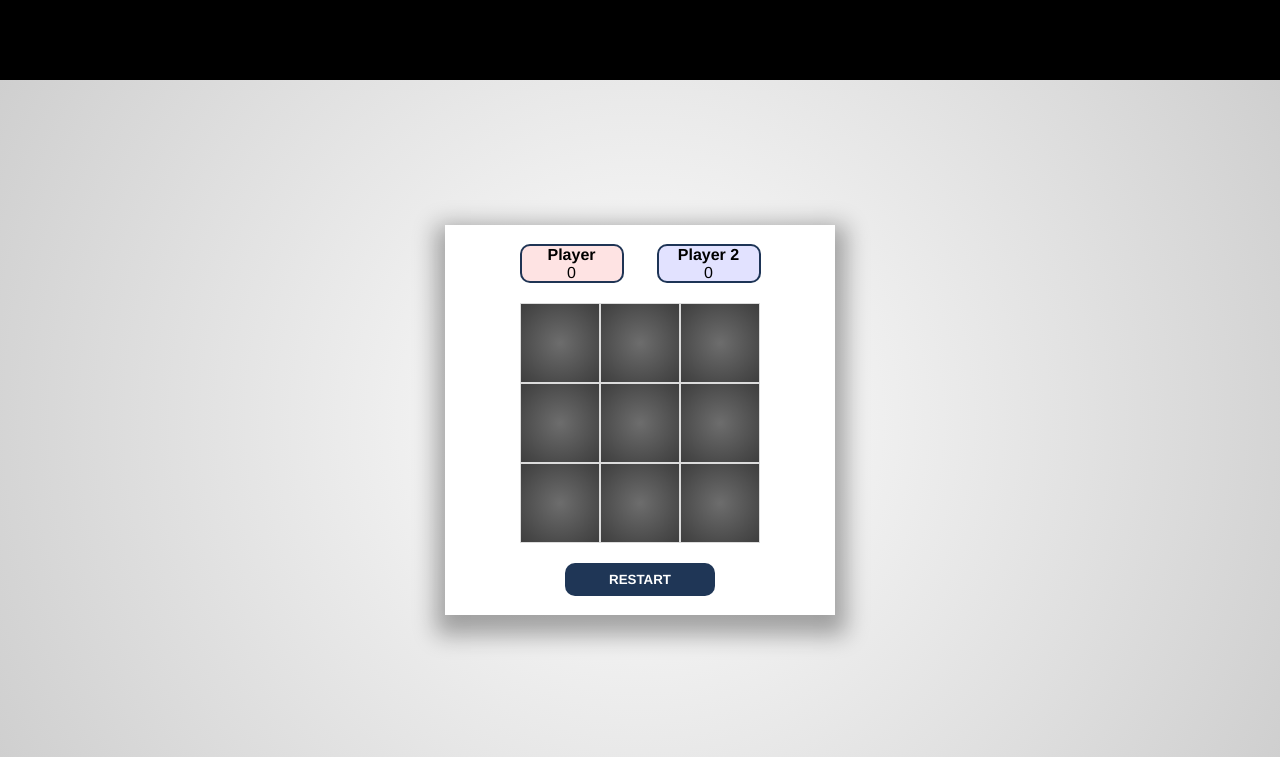
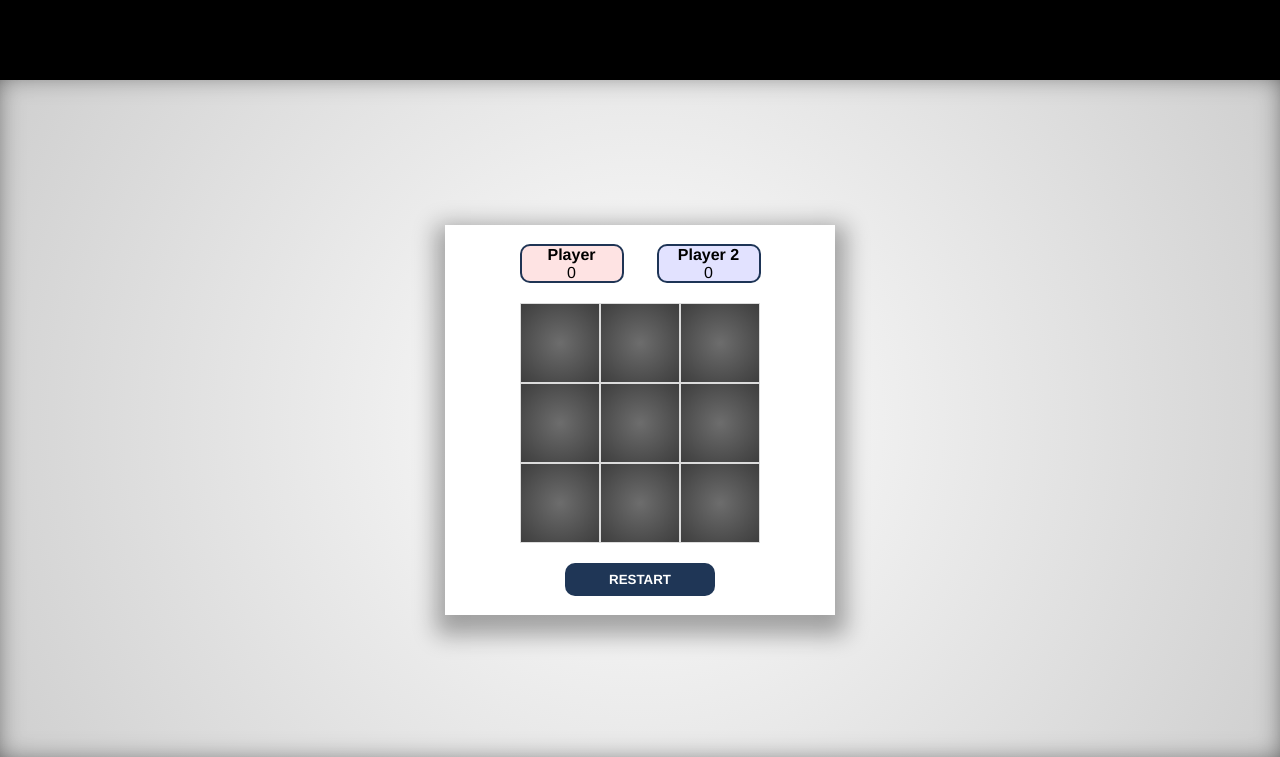
Before and after one commit to endaulster/tic-tac-toe, a plain HTML site: page index.html in a window 1280 px wide. Shown: the top 757 px of the page. Drawn offline with Linux system fonts and the light colour scheme.

Commit message:
Added css final touch

```diff
--- a/style.css
+++ b/style.css
@@ -30,7 +30,9 @@
     display: flex;
     justify-content: center;
     align-items: center;
-
+    box-shadow: 0px -2px 30px -9px rgba(0,0,0,0.75) inset;
+    -webkit-box-shadow: 0px -2px 30px -9px rgba(0,0,0,0.75) inset;
+    -moz-box-shadow: 0px -2px 30px -9px rgba(0,0,0,0.75) inset;
 }
 
 /*      UI */
```
